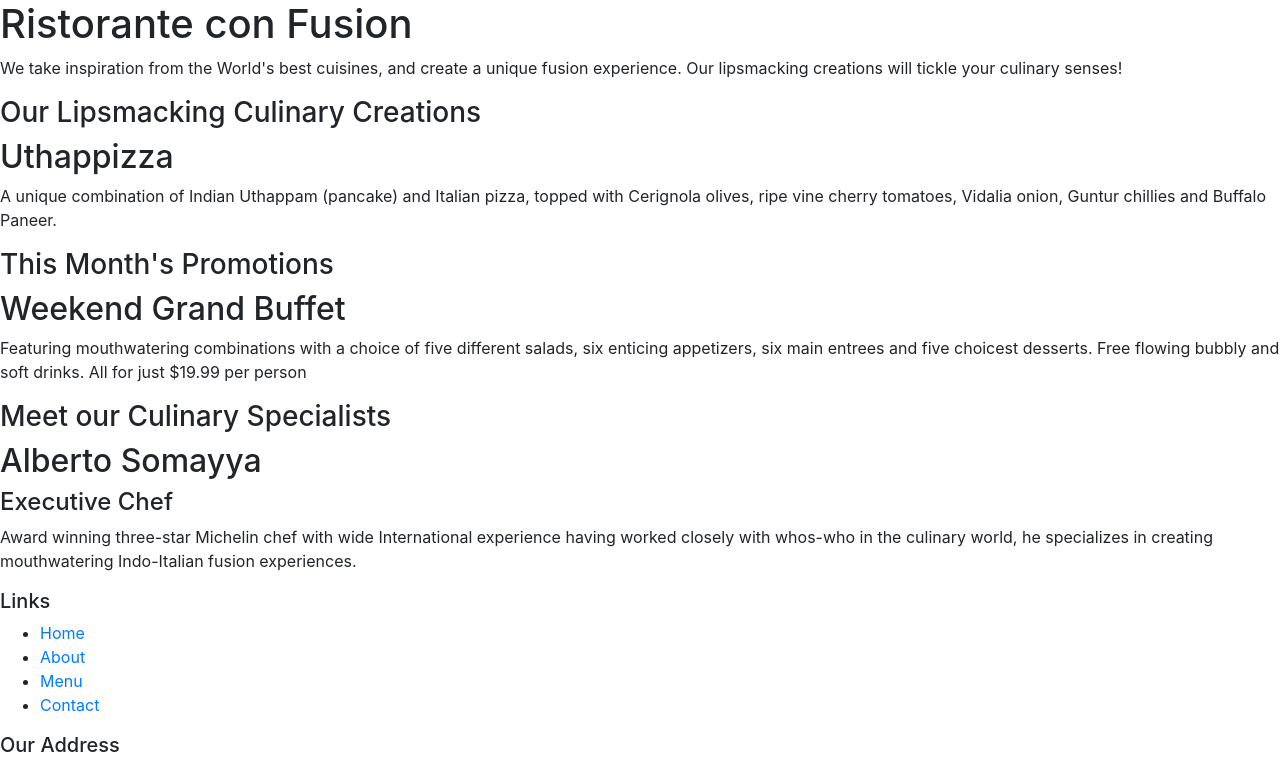
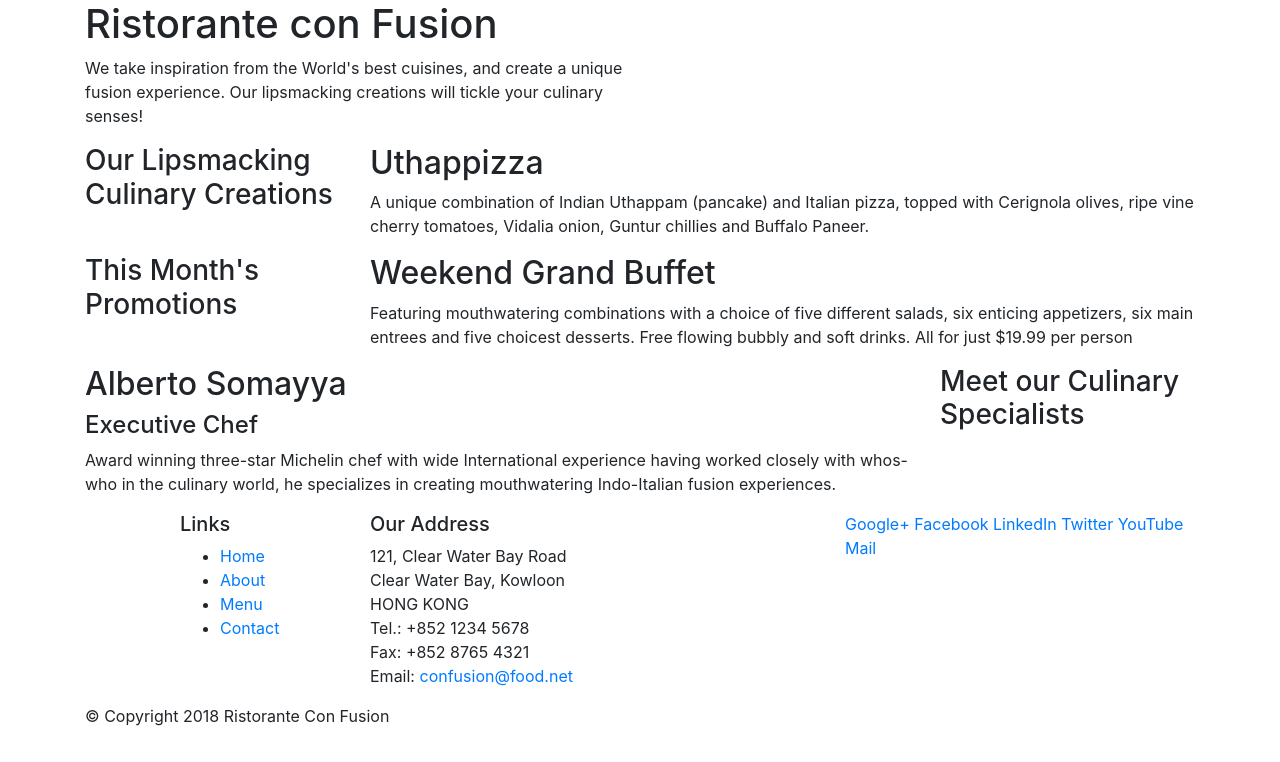
Before and after one commit to jhonnydv/Front-End-Web-UI-Frameworks-and-Tools-Bootstrap-4, a website: page Bootstrap4/conFusion/index.html in a window 1280 px wide. Shown: the top 762 px of the page. Drawn offline with nearby package versions, Linux system fonts and the light colour scheme.

Commit message:
Update index.html
Added bootstarp grid

```diff
--- a/Bootstrap4/conFusion/index.html
+++ b/Bootstrap4/conFusion/index.html
@@ -13,46 +13,46 @@
 
 <body>
 
-    <header>
-        <div>
-            <div>
-                <div>
+    <header class="jumborton">
+        <div class="container">
+            <div class="row">
+                <div class="col-12 col-sm-6">
                     <h1>Ristorante con Fusion</h1>
                     <p>We take inspiration from the World's best cuisines, and create a unique fusion experience. Our lipsmacking creations will tickle your culinary senses!</p>
                 </div>
-                <div>
+                <div class="col-12 col-sm">
                 </div>
             </div>
         </div>
     </header>
 
-    <div>
-        <div>
-            <div>
+    <div class="container">
+        <div class="row">
+            <div class="col-12 col-sm-4 col-md-3">
                 <h3>Our Lipsmacking Culinary Creations</h3>
             </div>
-            <div>
+            <div class="col-12 col-sm col-md">
                 <h2>Uthappizza</h2>
                 <p>A unique combination of Indian Uthappam (pancake) and Italian pizza, topped with Cerignola olives, ripe vine cherry tomatoes, Vidalia onion, Guntur chillies and Buffalo Paneer.</p>
             </div>
         </div>
 
 
-        <div>
-            <div>
+        <div class="row">
+            <div class="col-12 col-sm-4 col-md-3">
                 <h3>This Month's Promotions</h3>
             </div>
-            <div>
+            <div class="col-12 col-sm col-md">
                 <h2>Weekend Grand Buffet</h2>
                 <p>Featuring mouthwatering combinations with a choice of five different salads, six enticing appetizers, six main entrees and five choicest desserts. Free flowing bubbly and soft drinks. All for just $19.99 per person </p>
             </div>
         </div>
 
-        <div>
-            <div>
+        <div class="row">
+            <div class="col-12 col-sm-4 order-sm-last col-md-3">
                 <h3>Meet our Culinary Specialists</h3>
             </div>
-            <div>
+            <div class="col col-sm order-sm-first col-md">
                 <h2>Alberto Somayya</h2>
                 <h4>Executive Chef</h4>
                 <p>Award winning three-star Michelin chef with wide International experience having worked closely with whos-who in the culinary world, he specializes in creating mouthwatering Indo-Italian fusion experiences. </p>
@@ -61,9 +61,9 @@
     </div>
 
     <footer>
-        <div>
-            <div>
-                <div>
+        <div class="container">
+            <div class="row">
+                <div class="col-4 offset-1 col-sm-2">
                     <h5>Links</h5>
                     <ul>
                         <li><a href="#">Home</a></li>
@@ -72,7 +72,7 @@
                         <li><a href="#">Contact</a></li>
                     </ul>
                 </div>
-                <div>
+                <div class="col-7 col-sm-5">
                     <h5>Our Address</h5>
                     <address>
 		              121, Clear Water Bay Road<br>
@@ -83,7 +83,7 @@
 		              Email: <a href="mailto:confusion@food.net">confusion@food.net</a>
 		           </address>
                 </div>
-                <div>
+                <div class="col-12 col-sm-4">
                     <div>
                         <a href="http://google.com/+">Google+</a>
                         <a href="http://www.facebook.com/profile.php?id=">Facebook</a>
@@ -94,8 +94,8 @@
                     </div>
                 </div>
            </div>
-           <div>
-                <div>
+           <div class="row">
+                <div class="col-auto">
                     <p>© Copyright 2018 Ristorante Con Fusion</p>
                 </div>
            </div>
```
